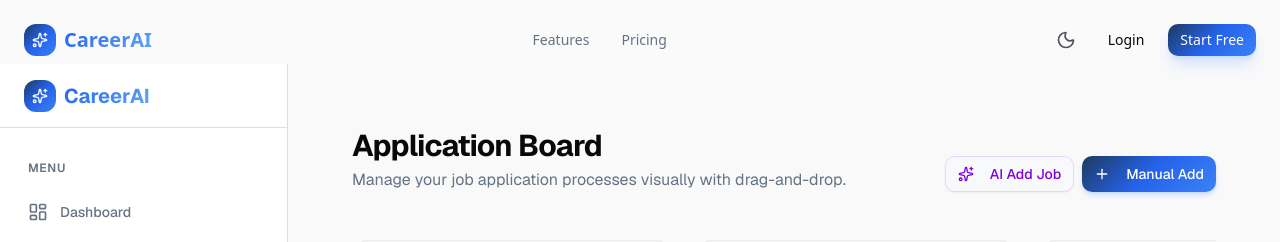
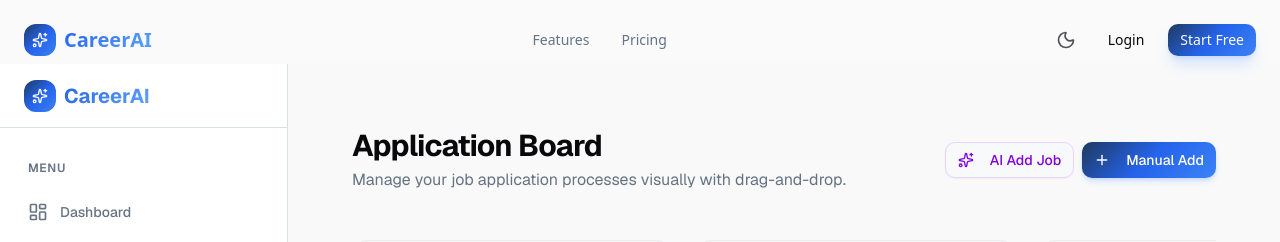
Before and after one commit to Viralane-del/ViCareerAI, a Next.js app: page /en/jobs/tracker in a window 1280 px wide. Shown: the top 242 px of the page. Built offline with nearby package versions, Linux system fonts and the light colour scheme; no server answers.

Commit message:
style(ui): standardize dashboard headers to items-center for better alignment

```diff
--- a/app/[locale]/(dashboard)/cover-letter/history/page.tsx
+++ b/app/[locale]/(dashboard)/cover-letter/history/page.tsx
@@ -82,7 +82,7 @@ export default function CoverLetterHistoryPage() {
 
     return (
         <div className="space-y-6 animate-in fade-in slide-in-from-bottom-4 duration-500 max-w-5xl mx-auto p-4 md:p-8">
-            <div className="flex flex-col md:flex-row md:items-end justify-between gap-4">
+            <div className="flex flex-col md:flex-row md:items-center justify-between gap-4">
                 <div>
                     <h1 className="text-3xl font-bold tracking-tight">{t("letterTitle")}</h1>
                     <p className="text-muted-foreground mt-1">{t("letterDesc")}</p>
--- a/app/[locale]/(dashboard)/cv/history/page.tsx
+++ b/app/[locale]/(dashboard)/cv/history/page.tsx
@@ -86,7 +86,7 @@ export default function CVHistoryPage() {
 
     return (
         <div className="space-y-6 animate-in fade-in slide-in-from-bottom-4 duration-500 max-w-4xl mx-auto p-4 md:p-8">
-            <div className="flex flex-col md:flex-row md:items-end justify-between gap-4">
+            <div className="flex flex-col md:flex-row md:items-center justify-between gap-4">
                 <div>
                     <h1 className="text-3xl font-bold tracking-tight">{t("cvTitle")}</h1>
                     <p className="text-muted-foreground mt-1">{t("cvDesc")}</p>
--- a/app/[locale]/(dashboard)/jobs/tracker/page.tsx
+++ b/app/[locale]/(dashboard)/jobs/tracker/page.tsx
@@ -87,7 +87,7 @@ export default function JobTrackerPage() {
 
     return (
         <div className="space-y-6 animate-in fade-in slide-in-from-bottom-4 duration-500 max-w-7xl mx-auto p-4 md:p-8 h-full flex flex-col">
-            <div className="flex flex-col md:flex-row md:items-end justify-between gap-4 shrink-0">
+            <div className="flex flex-col md:flex-row md:items-center justify-between gap-4 shrink-0">
                 <div>
                     <h1 className="text-3xl font-bold tracking-tight">{t("title")}</h1>
                     <p className="text-muted-foreground mt-1">{t("desc")}</p>
```
